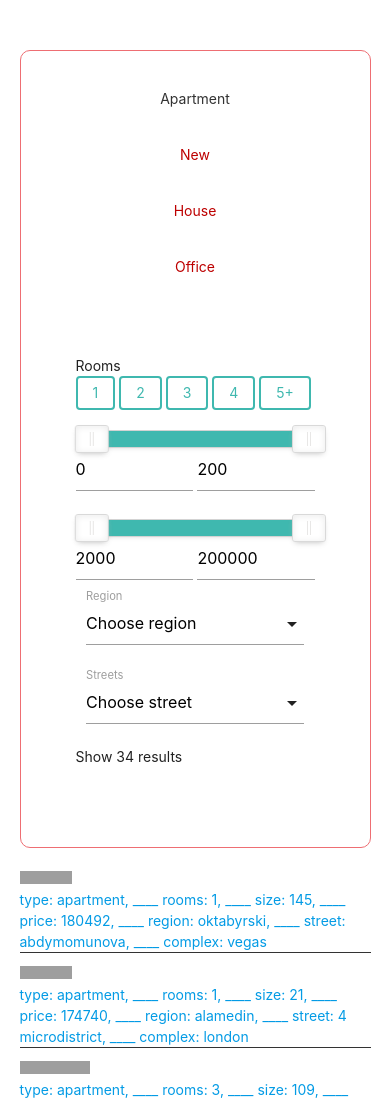
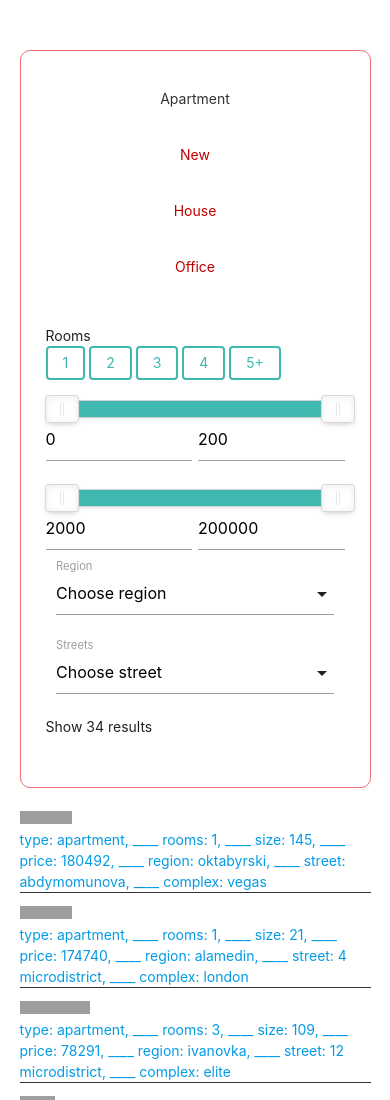
Before and after one commit to zetpages/search-engine, a plain HTML site: page index.html in a window 390 px wide. Shown: the top 1100 px of the page. Drawn offline with nearby package versions, Linux system fonts and the light colour scheme; grey boxes are pictures that could not be loaded.

Commit message:
padding nulled for mobile devices

```diff
--- a/style.css
+++ b/style.css
@@ -211,13 +211,6 @@ img {
 }
 
 
-@media  screen and (max-width: 767px) {
-    .display__grid {
-      display: block;
-    }
-}
-
-
 
 
 
@@ -301,3 +294,15 @@ img {
 [data-tab-component] [role=tabpanel][aria-hidden=true] {
   display: none;
 }
+
+
+@media  screen and (max-width: 767px) {
+    .display__grid {
+      display: block;
+    }
+}
+@media  screen and (max-width: 420px) {
+  [data-tab-component] [role=tabpanel] {
+    padding: 0;
+  }
+}
```
